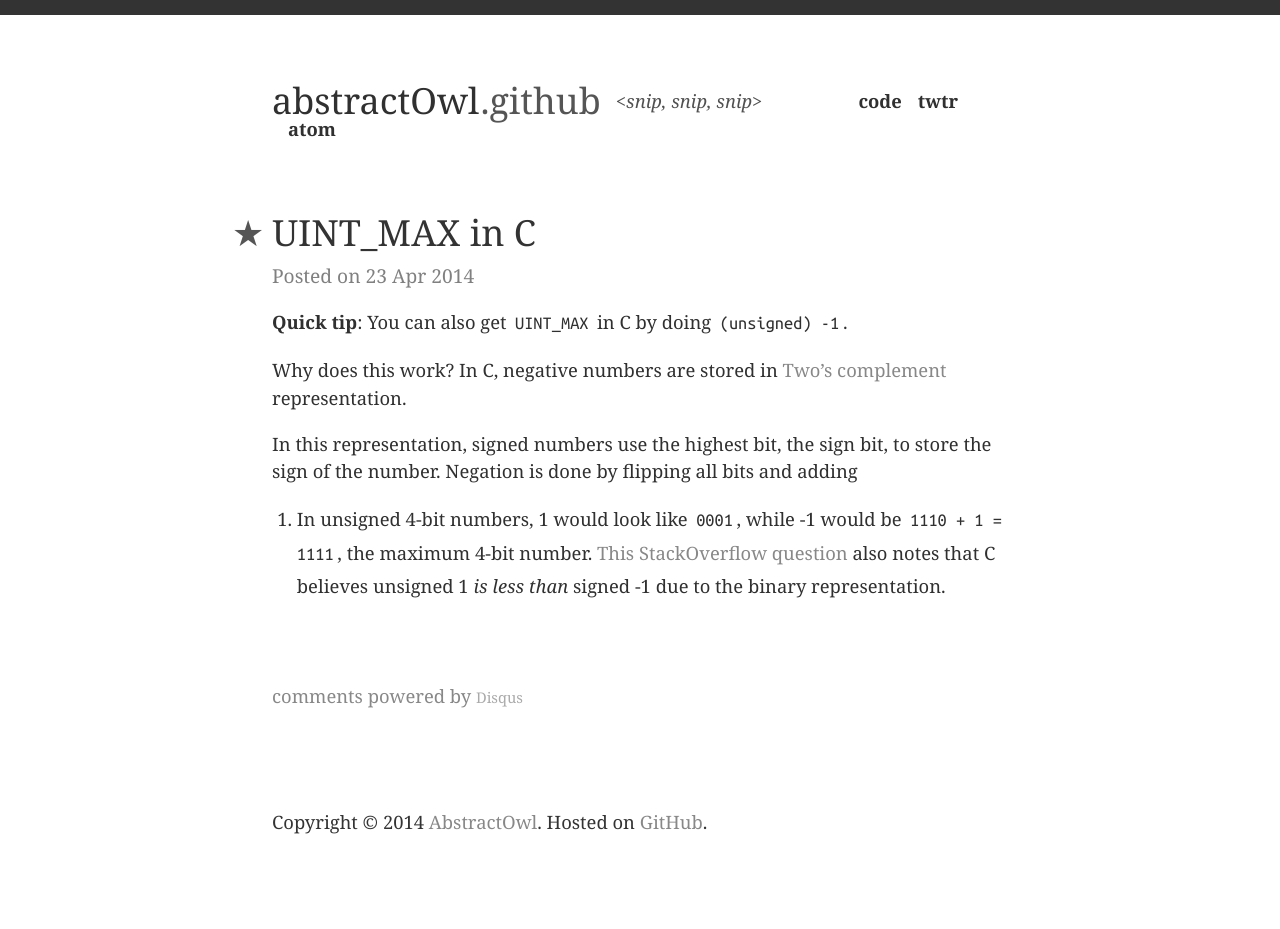
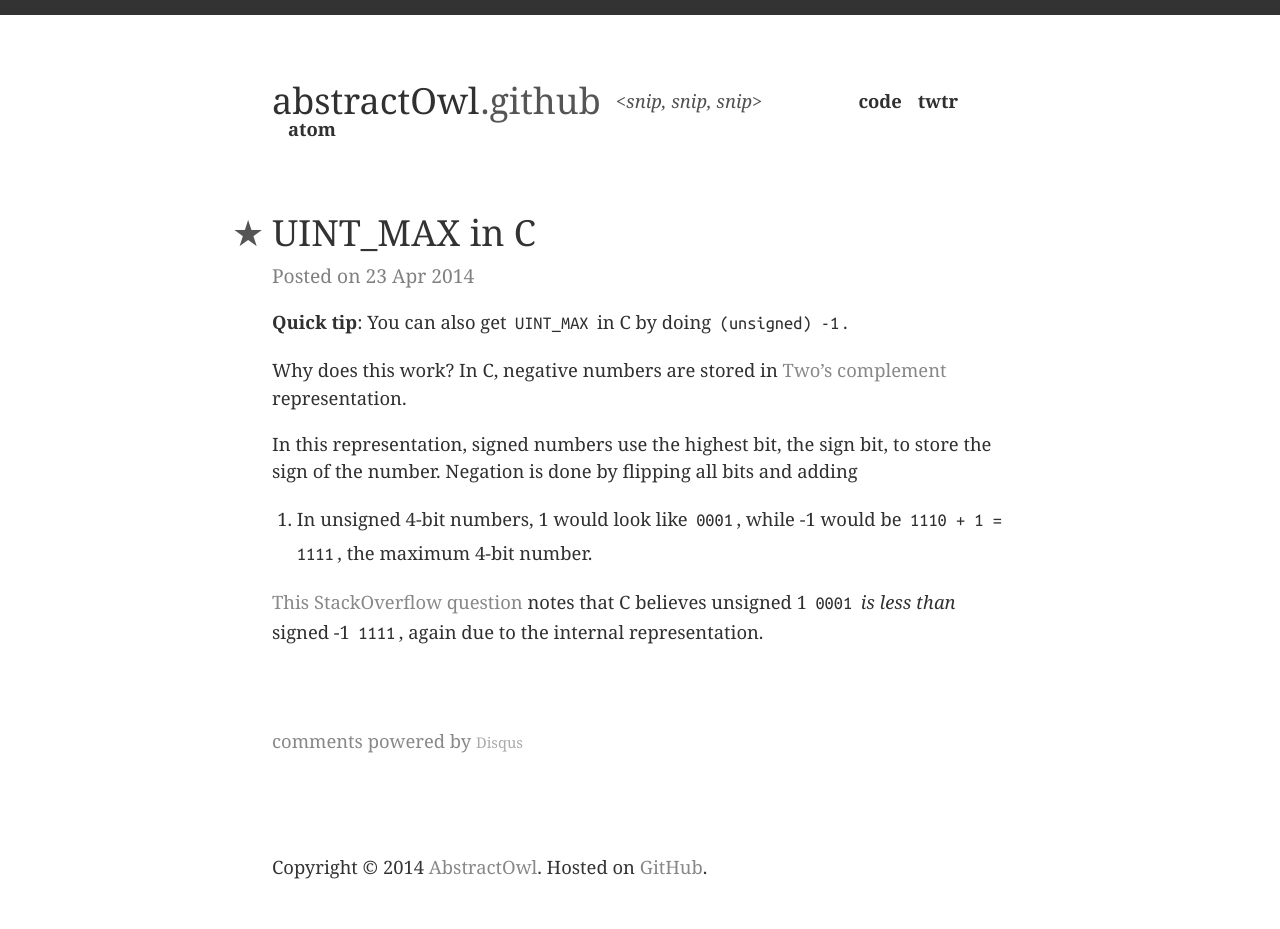
Before and after one commit to abstractOwl/abstractOwl.github.io, a Jekyll site: the page built from _posts/2014-04-23-UINT_MAX-in-c.md, in a window 1280 px wide. Built offline with Jekyll 4.4.1, drawn with Linux system fonts in a browser that asks for light colours; comment, search, counter and statistics services are not loaded; before the commit the page ends 900 px from its top, so only the background shows below that.

Commit message:
Add space and reword last sentence

```diff
--- a/_posts/2014-04-23-UINT_MAX-in-c.md
+++ b/_posts/2014-04-23-UINT_MAX-in-c.md
@@ -13,6 +13,7 @@ In this representation, signed numbers use the highest bit, the sign bit, to
 store the sign of the number. Negation is done by flipping all bits and adding
 1. In unsigned 4-bit numbers, 1 would look like `0001`, while -1 would be
 `1110 + 1 = 1111`, the maximum 4-bit number.
-[This StackOverflow question](http://stackoverflow.com/a/50632) also notes
-that C believes unsigned 1 *is less than* signed -1 due to the binary
-representation.
+
+[This StackOverflow question](http://stackoverflow.com/a/50632) notes
+that C believes unsigned 1 `0001` *is less than* signed -1 `1111`, again due to
+the internal representation.
```
